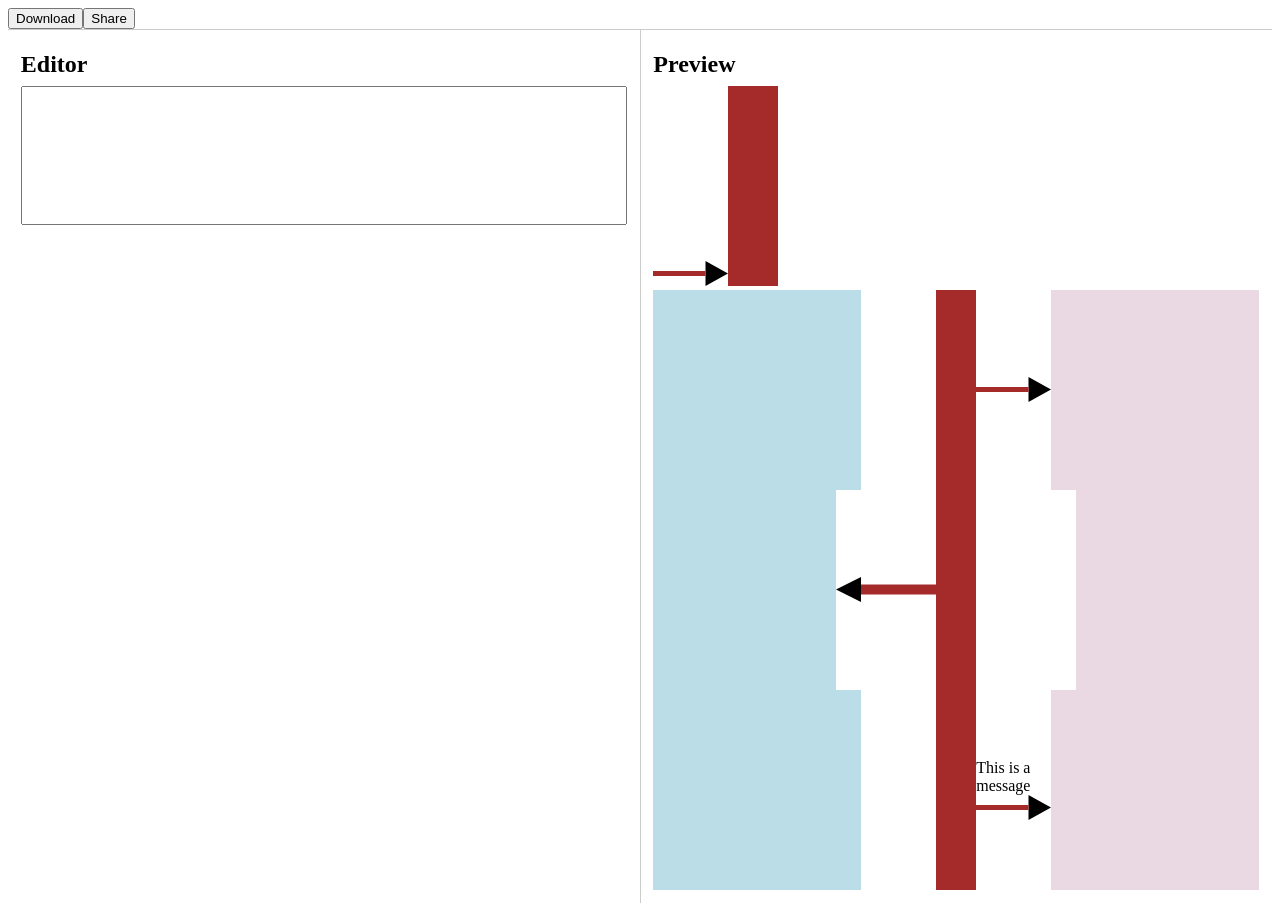
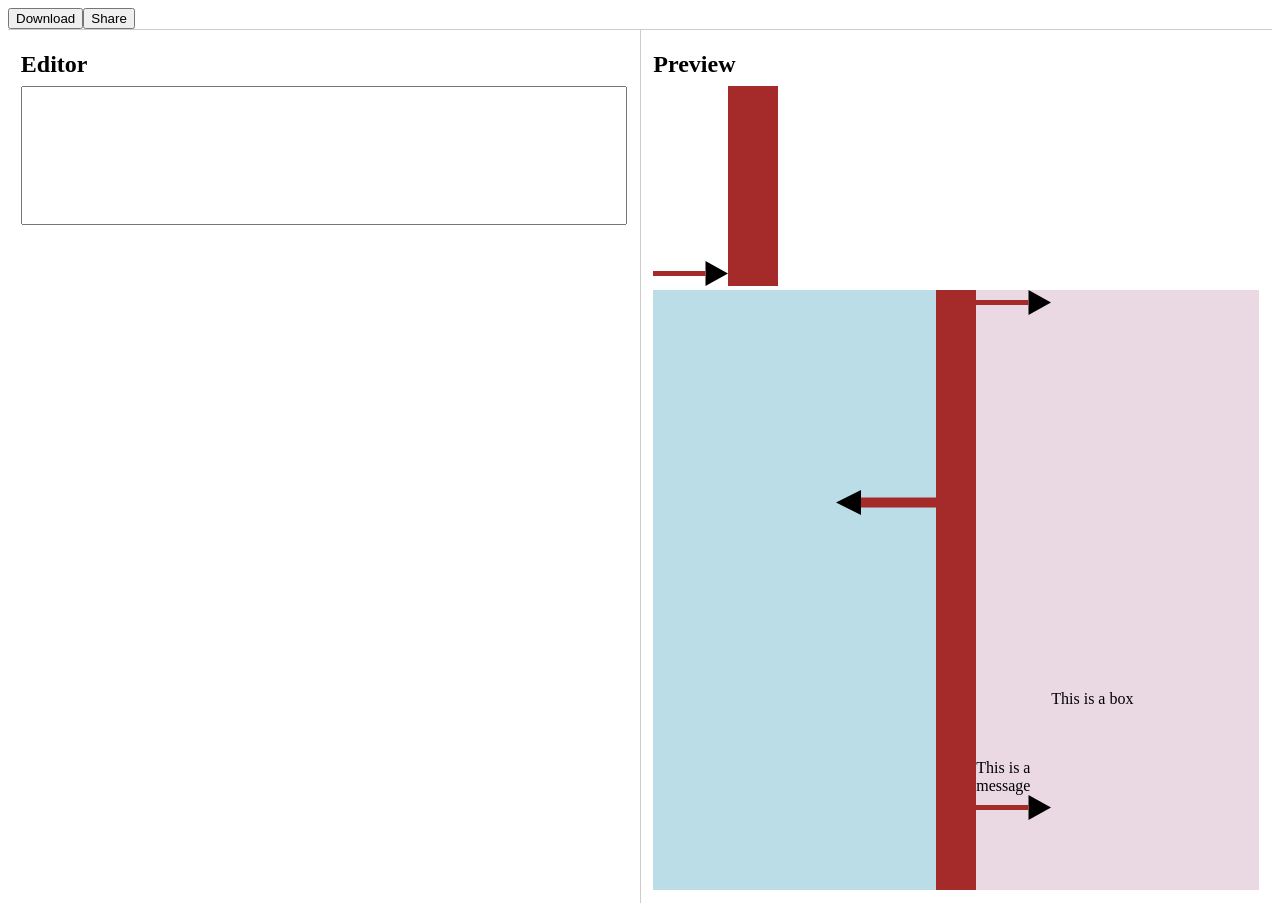
Before and after one commit to zaragozamartin91/timeline-io, a website built with Vite: page timeline/index.html in a window 1280 px wide. Built offline with nearby package versions, Linux system fonts and the light colour scheme.

Commit message:
Using grid to simplify timeline code

```diff
--- a/timeline/timeline.css
+++ b/timeline/timeline.css
@@ -51,20 +51,25 @@
     margin-bottom: 1vh;
 }
 
+/* Middle column sized to its content (the vertical line); sides split the rest equally,
+   so the middle stays centered whether or not each side has content. */
 .timeline-row {
-    display: flex;
-    flex-direction: row;
+    display: grid;
+    grid-template-columns: 1fr auto 1fr;
 }
 
-/* Flex spacers that expand to fill available space, pushing center content. */
-.timeline-row-left-padding {
-    background: rgb(187, 221, 232);
-    flex: 1;
+.timeline-side {
+    display: flex;
 }
 
-.timeline-row-right-padding {
+.timeline-side.left {
+    justify-content: flex-end;
+    background: rgb(187, 221, 232);
+}
+
+.timeline-side.right {
+    justify-content: flex-start;
     background: rgb(234, 216, 227);
-    flex: 1;
 }
 
 .text-arrow {
--- a/timeline/timeline.js
+++ b/timeline/timeline.js
@@ -327,37 +327,26 @@ function addVerticalWithCenteredArrow() {
   const timelineRow = $(`
     <div>
       <div class="timeline-row">
-        <span class="timeline-row-left-padding"></span>
-        <span class="text-arrow" style="visibility: hidden;">
-          ${arrow.outerHTML}
-        </span>
+        <div class="timeline-side left"></div>
         ${vertical.outerHTML}
-        <span class="text-arrow">
-          ${arrow.outerHTML}
-        </span>
-        <span class="timeline-row-right-padding"></span>
+        <div class="timeline-side right">${arrow.outerHTML}</div>
       </div>
 
 
       <div class="timeline-row">
-        <span class="timeline-row-left-padding"></span>
-        <span class="text-arrow" >
-          ${longerArrow.flip().outerHTML}
-        </span>
+        <div class="timeline-side left">${longerArrow.flip().outerHTML}</div>
         ${vertical.outerHTML}
-        <span class="text-arrow" style="visibility: hidden;">
-          ${longerArrow.outerHTML}
-        </span>
-        <span class="timeline-row-right-padding"></span>
+        <div class="timeline-side right"></div>
       </div>
 
 
       <div class="timeline-row">
-        <span class="timeline-row-left-padding"></span>
-        ${textArrow.hide().flip().outerHTML}
+        <div class="timeline-side left"></div>
         ${vertical.outerHTML}
-        ${textArrow.outerHTML}
-        <span class="timeline-row-right-padding"></span>
+        <div class="timeline-side right">
+          ${textArrow.outerHTML}
+          <span>This is a box</span>
+        </div>
       </div>
     </div>
   `)
```
